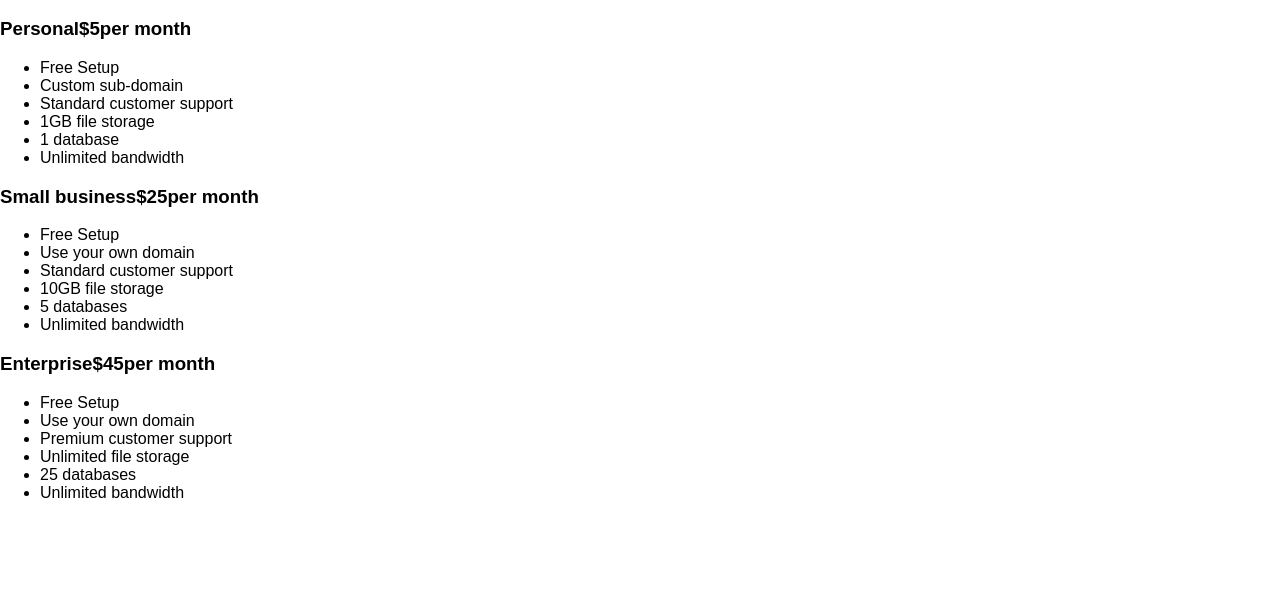
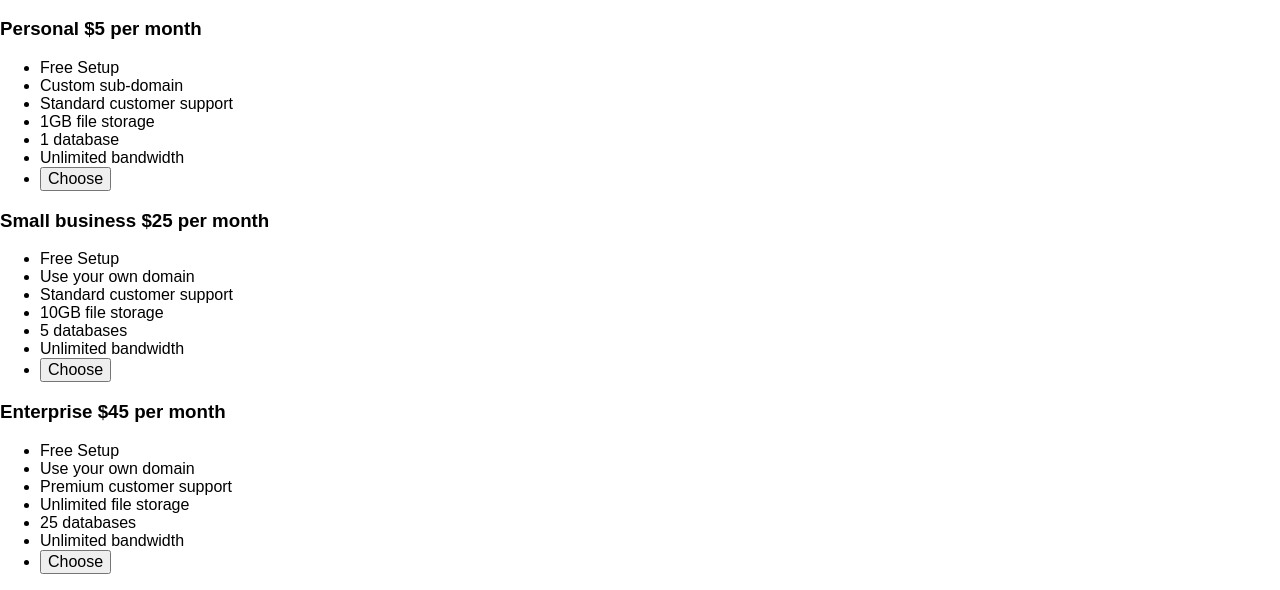
Before and after one commit to hconley6695/Weekend1Hmwk, a plain HTML site: page index.html in a window 1280 px wide. Shown: the part 1082-1672 px from the top of the page. Before the commit the page ends 1600 px from the top, so only its background shows below. Drawn offline with Linux system fonts and the light colour scheme.

Commit message:
entered buttons in lists

```diff
--- a/index.html
+++ b/index.html
@@ -25,7 +25,7 @@
 
 	<div class="offeredplans">
 		<div class="pricing">
-		  <h3>Personal<span>$5</span>per month</h3>
+		  <h3>Personal <span>$5</span> per month</h3>
 			<ul class="plans">
 				<li>Free Setup</li>
 				<li>Custom sub-domain</li>
@@ -33,11 +33,14 @@
 				<li>1GB file storage</li>
 				<li>1 database</li>
 				<li>Unlimited bandwidth</li>
+				<li>
+					<button>Choose</button>
+				</li>
 			</ul>
 		</div>
 
 		<div class="pricing">
-		  <h3>Small business<span>$25</span>per month</h3>
+		  <h3>Small business <span>$25</span> per month</h3>
 			<ul class="plans">
 				<li>Free Setup</li>
 				<li>Use your own domain</li>
@@ -45,11 +48,14 @@
 				<li>10GB file storage</li>
 				<li>5 databases</li>
 				<li>Unlimited bandwidth</li>
+				<li>
+					<button>Choose</button>
+				</li>
 			</ul>
 		</div>
 
 		<div class="pricing">
-		  <h3>Enterprise<span>$45</span>per month</h3>
+		  <h3>Enterprise <span>$45</span> per month</h3>
 			<ul class="plans">
 				<li>Free Setup</li>
 				<li>Use your own domain</li>
@@ -57,6 +63,9 @@
 				<li>Unlimited file storage</li>
 				<li>25 databases</li>
 				<li>Unlimited bandwidth</li>
+				<li>
+					<button>Choose</button>
+				</li>
 			</ul>
 		</div>
 	</div>
```
